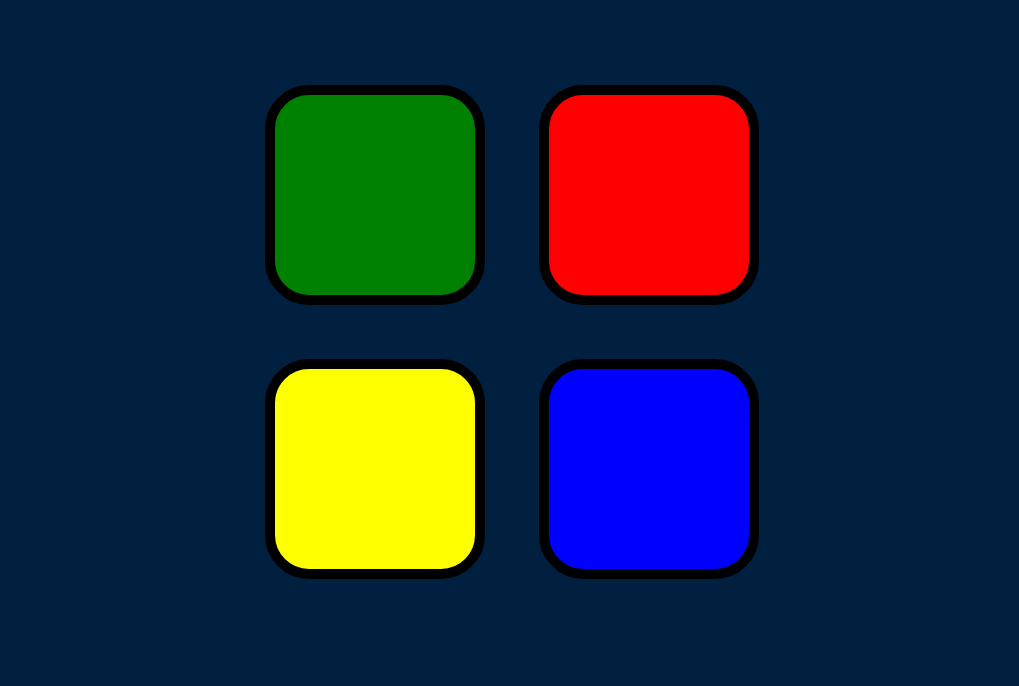
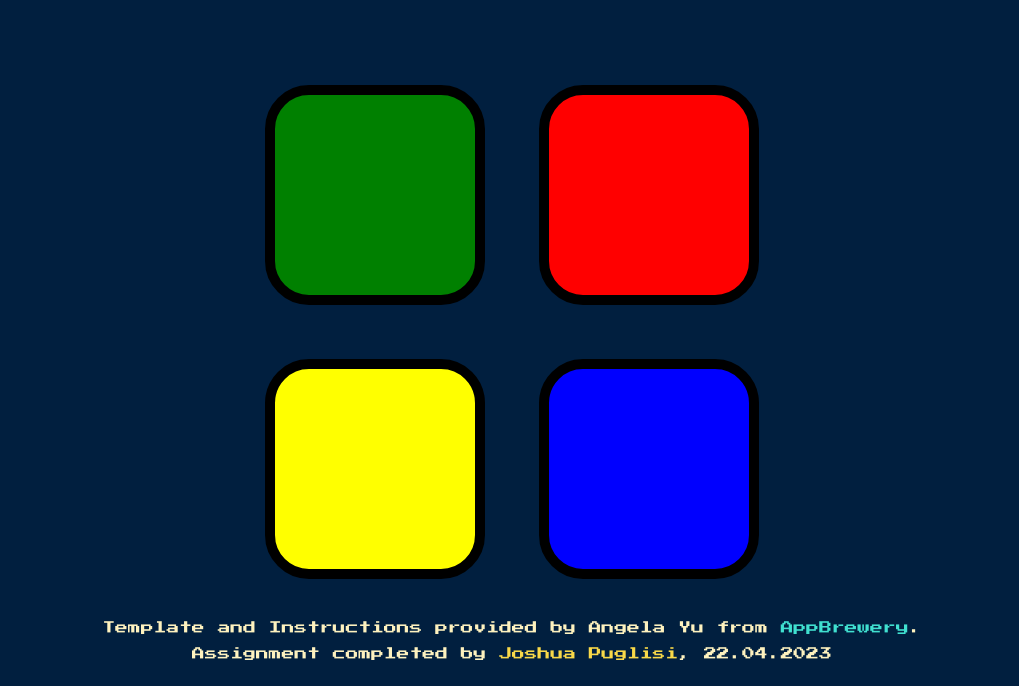
Before and after one commit to joshpuglisi/Udemy-Simon-Game, a plain HTML site: page index.html in a window 1280 px wide. Shown: the part 114-800 px from the top of the page, without its empty margins (128-1147 px from the left). Drawn offline with nearby package versions, Linux system fonts and the light colour scheme.

Commit message:
small changes and footer

```diff
--- a/index.html
+++ b/index.html
@@ -35,8 +35,13 @@
 
   </div>
 
+</body>
+
+<footer>
+  <p>Template and Instructions provided by Angela Yu from <a href="http://www.appbrewery.com" target="_blank" style="color: turquoise; text-decoration: none">AppBrewery</a>.</p>
+  <p>Assignment completed by <a href="http://giuseppejoshua.com" target="_blank" style="color: #F9D949; text-decoration: none">Joshua Puglisi</a>, 22.04.2023</p>
   <script src="https://ajax.googleapis.com/ajax/libs/jquery/3.6.4/jquery.min.js"></script>
   <script src="game.js"></script>
-</body>
+</footer>
 
 </html>
--- a/styles.css
+++ b/styles.css
@@ -37,6 +37,12 @@ body {
   opacity: 0.8;
 }
 
+p {
+  font-family: 'Press Start 2P', cursive;
+  font-size: 0.8rem;
+  color: #FEF2BF;
+}
+
 /***************************/
 
 .red {
```
